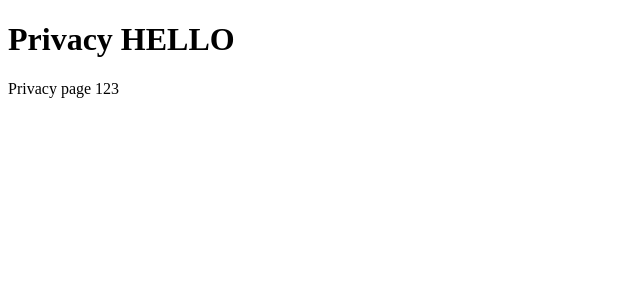
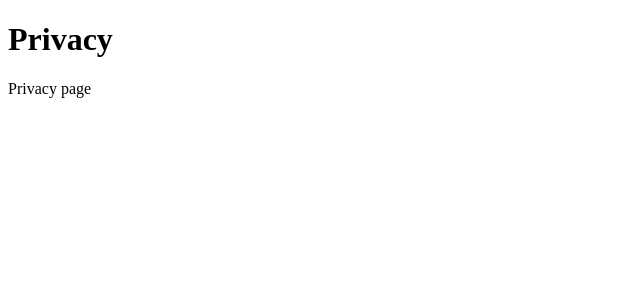
Before and after one commit to VinylmastersLtd/check3, a Next.js app: page /privacy in a window 1280 px wide. Shown: the top 300 px of the page, without its empty margins (0-640 px from the left). Built offline with nearby package versions, Linux system fonts and the light colour scheme.

Commit message:
Update privacy.mdx

```diff
--- a/pages/privacy.mdx
+++ b/pages/privacy.mdx
@@ -1,3 +1,3 @@
-# Privacy HELLO
+# Privacy
 
-Privacy page 123
+Privacy page
```
